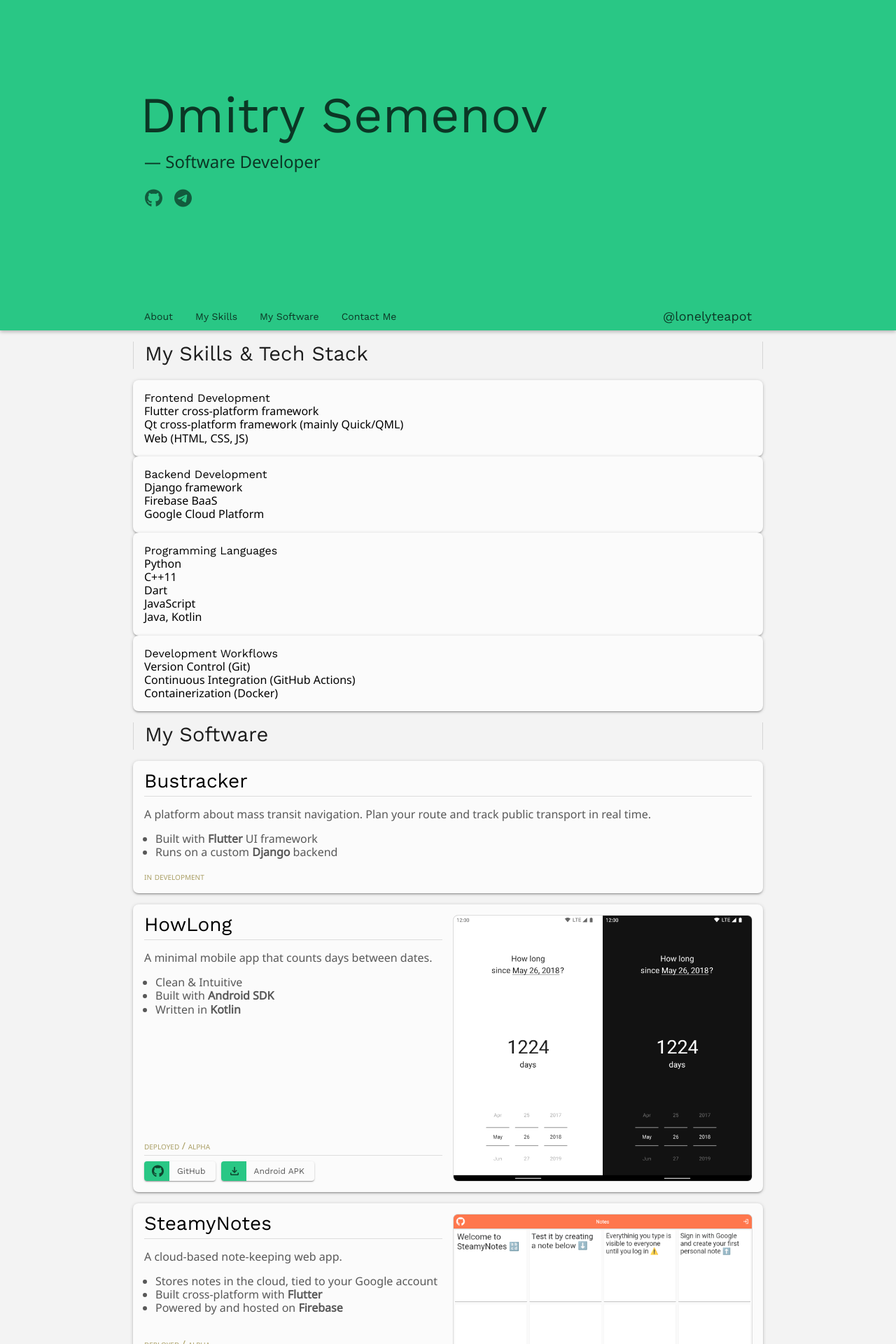
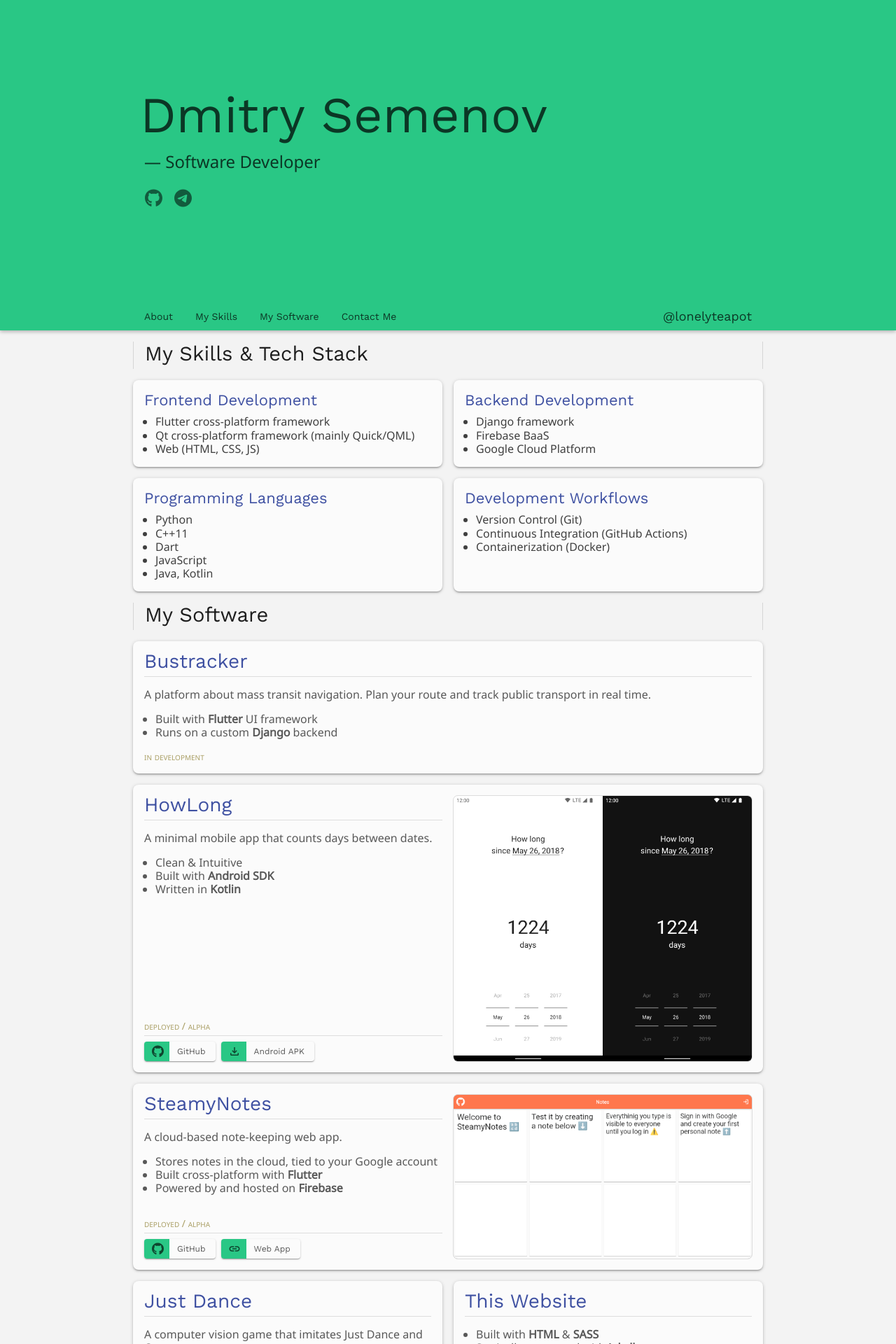
Before and after one commit to lonelyteapot/lonelyteapot.github.io, a Jekyll site: the page built from pages/index.html, in a window 1280 px wide. Shown: the top 1920 px of the page at 70% size. Built offline with Jekyll 4.4.1, drawn with Linux system fonts in a browser that asks for light colours.

Commit message:
Style skills section

```diff
--- a/_sass/components/card.scss
+++ b/_sass/components/card.scss
@@ -1,6 +1,9 @@
 .card {
+    display: flex;
+    flex-direction: column;
+    gap: 1rem;
+    padding: 1rem;
+    border-radius: 8px;
     background-color: $canvas-color;
-    border-radius: 8px;
-    padding: 1rem;
     box-shadow: $shadow-2;
 }
--- a/_sass/general.scss
+++ b/_sass/general.scss
@@ -20,9 +20,40 @@ main {
     flex-direction: column;
 }
 
+section {
+    > ul {
+        display: flex;
+        flex-wrap: wrap;
+        gap: 1rem;
+
+        > li {
+            flex: 1 1 100%;
+        }
+    }
+}
+
 h1, h2, h3, h4, h5, h6 {
     font-family: $header-font;
     font-weight: 500;
+}
+
+h2 {
+    display: flex;
+    align-items: center;
+    text-align: center;
+    gap: 1rem;
+    margin: 1rem 0;
+    padding-left: 16px;
+    padding-bottom: 4px;
+    width: 100%;
+    font-size: 1.825rem;
+    color: transparentize($color: $color-on-background, $amount: 0.12);
+    border-left: 1px solid transparentize($color: $color-on-background, $amount: 0.88);
+    border-right: 1px solid transparentize($color: $color-on-background, $amount: 0.88);
+}
+
+h3 {
+    color: $secondary-color;
 }
 
 strong {
@@ -47,18 +78,3 @@ img {
 .gray {
     color: #666666;
 }
-
-section > h2 {
-    display: flex;
-    align-items: center;
-    text-align: center;
-    gap: 1rem;
-    margin: 1rem 0;
-    padding-left: 16px;
-    padding-bottom: 4px;
-    width: 100%;
-    font-size: 1.825rem;
-    color: transparentize($color: $color-on-background, $amount: 0.12);
-    border-left: 1px solid transparentize($color: $color-on-background, $amount: 0.88);
-    border-right: 1px solid transparentize($color: $color-on-background, $amount: 0.88);
-}
--- a/_sass/variables.sass
+++ b/_sass/variables.sass
@@ -5,6 +5,7 @@ $content-font: 'Noto Sans', sans-serif
 // Colors
 $primary-color: #29C785
 $color-on-primary: rgba(0, 0, 0, 0.8)
+$secondary-color: #3F51A2
 $canvas-color: #FBFBFB
 $color-on-canvas: black
 $background-color: #F3F3F3
--- a/css/index.scss
+++ b/css/index.scss
@@ -13,6 +13,21 @@ ignore {$front-matter: lint};
 @import 'components/card';
 @import 'components/divided-button';
 
+#skills > ul > li {
+    gap: 0.5rem;
+    flex-basis: 300px;
+
+    h3 {
+        font-size: 1.375rem;
+    }
+
+    li {
+        list-style-type: disc;
+        margin-left: 1em;
+        color: transparentize($color: $color-on-canvas, $amount: 0.25);
+    }
+}
+
 #software {
     display: flex;
     flex-direction: column;
@@ -21,16 +36,8 @@ ignore {$front-matter: lint};
     color: transparentize($color: $color-on-canvas, $amount: 0.35);
 }
 
-#software > ul {
-    display: flex;
-    flex-wrap: wrap;
-    align-self: center;
-    gap: 1rem;
-    width: 100%;
-}
-
 #software .project {
-    display: flex;
+    flex-direction: row;
     flex-wrap: wrap;
     flex: 1 0 100%;
     gap: 1rem;
@@ -51,12 +58,11 @@ ignore {$front-matter: lint};
         font-size: 1.75rem;
         padding-bottom: 0.25rem;
         border-bottom: 1px solid rgba(0, 0, 0, 0.12);
-        color: $color-on-canvas;
     }
 
     .keypoints {
         list-style-type: disc;
-        padding-left: 1rem;
+        padding-left: 1em;
     }
 
     .stage {
```
